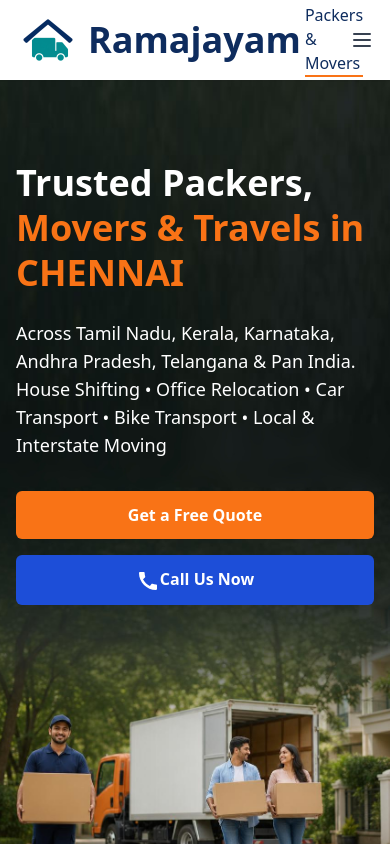
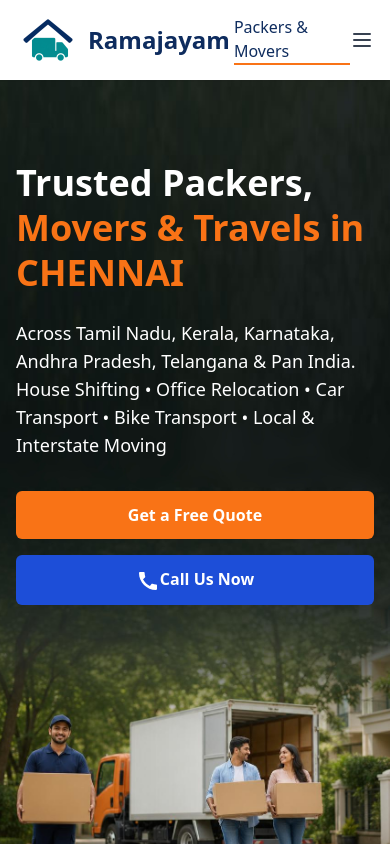
Before and after one commit to Saivamshichary/KKSPackersAndMovers, a React (Vite) app: page / in a window 390 px wide. Shown: the top 844 px of the page. Built offline with nearby package versions, Linux system fonts and the light colour scheme.

Commit message:
fixed text sixe for mobile

```diff
--- a/src/components/Header.tsx
+++ b/src/components/Header.tsx
@@ -1,8 +1,7 @@
 import { useState } from "react";
 import logo from "../assets/favicon2.png";
-import CallIcon from '@mui/icons-material/Call';
+import CallIcon from "@mui/icons-material/Call";
 // import WhatsAppIcon from '@mui/icons-material/WhatsApp';
-
 
 export default function Header() {
   const [isMobileMenuOpen, setIsMobileMenuOpen] = useState(false);
@@ -26,7 +25,9 @@
               alt="Ramajayam Logo"
               className="h-16 w-16 object-contain bg-transparent"
             />
-            <span className="font-bold text-4xl">Ramajayam</span>
+            <span className="font-bold text-2xl sm:text-3xl md:text-4xl">
+              Ramajayam
+            </span>
             <span className="text-l border-b-2 border-orange-500">
               Packers & Movers
             </span>
@@ -56,11 +57,16 @@
                 +91 97107 10754
               </a>
             </div>
-            <button className="btn-primary" onClick={() => {
-    document.getElementById("contact")?.scrollIntoView({
-      behavior: "smooth",
-    });
-  }}>Get a Quote</button>
+            <button
+              className="btn-primary"
+              onClick={() => {
+                document.getElementById("contact")?.scrollIntoView({
+                  behavior: "smooth",
+                });
+              }}
+            >
+              Get a Quote
+            </button>
           </div>
 
           {/* Mobile menu button */}
```
